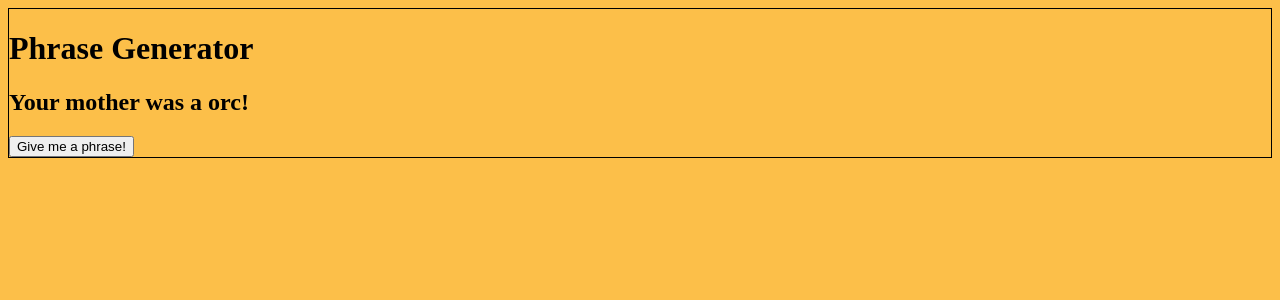
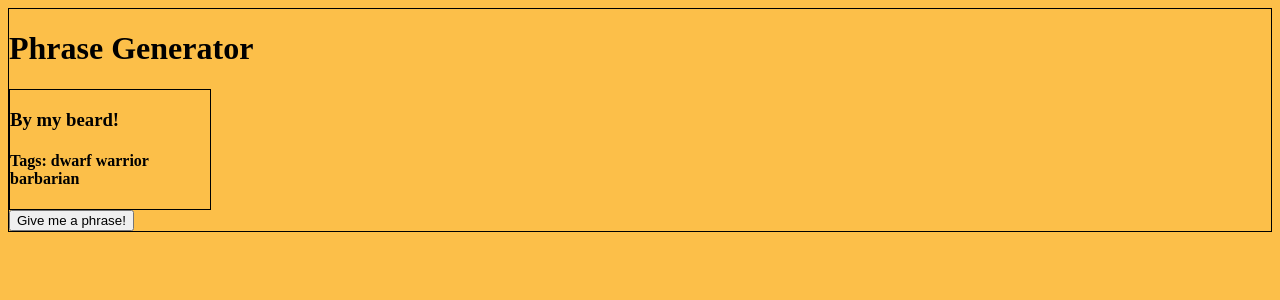
Before and after one commit to chmelan/phrase-smith, a React (Create React App) app: page / in a window 1280 px wide. Shown: the top 300 px of the page. Built offline with nearby package versions, Linux system fonts and the light colour scheme.

Commit message:
changed the phrase generator to work with a PhraseCard component

```diff
--- a/src/components/App.js
+++ b/src/components/App.js
@@ -8,7 +8,7 @@ class App extends React.Component {
     super(props);
     this.state = {
       phrases: samplePhrases,
-      currentPhrase: 'Your mother was a orc!',
+      currentPhrase: samplePhrases[0],
     };
   }
   updateCurrentPhrase = (newPhrase) => {
--- /dev/null
+++ b/src/components/PhraseCard.js
@@ -0,0 +1,12 @@
+import React from 'react';
+
+function PhraseCard(props) {
+  return (
+    <div className="phraseCard">
+      <h3>{props.currentPhrase.phrase}</h3>
+      <h4>Tags:{props.currentPhrase.tags.map((tag) => ' ' + tag)}</h4>
+    </div>
+  );
+}
+
+export default PhraseCard;
--- a/src/components/PhraseGenerator.js
+++ b/src/components/PhraseGenerator.js
@@ -1,15 +1,16 @@
 import React from 'react';
 import getRandomItemFromArray from '../helpers.js';
+import PhraseCard from './PhraseCard';
 
 function PhraseGenerator(props) {
   const handleClick = () => {
-    const newPhrase = getRandomItemFromArray(props.phrases).phrase;
+    const newPhrase = getRandomItemFromArray(props.phrases);
     props.updateCurrentPhrase(newPhrase);
   };
   return (
     <div className="phraseGeneratorContainer">
       <h1>Phrase Generator</h1>
-      <h2>{props.currentPhrase}</h2>
+      <PhraseCard currentPhrase={props.currentPhrase} />
       <button onClick={handleClick}>Give me a phrase!</button>
     </div>
   );
--- a/src/index.css
+++ b/src/index.css
@@ -4,3 +4,7 @@ body {
 .phraseGeneratorContainer {
   border: 1px solid black;
 }
+.phraseCard {
+  width: 200px;
+  border: 1px solid black;
+}
```
